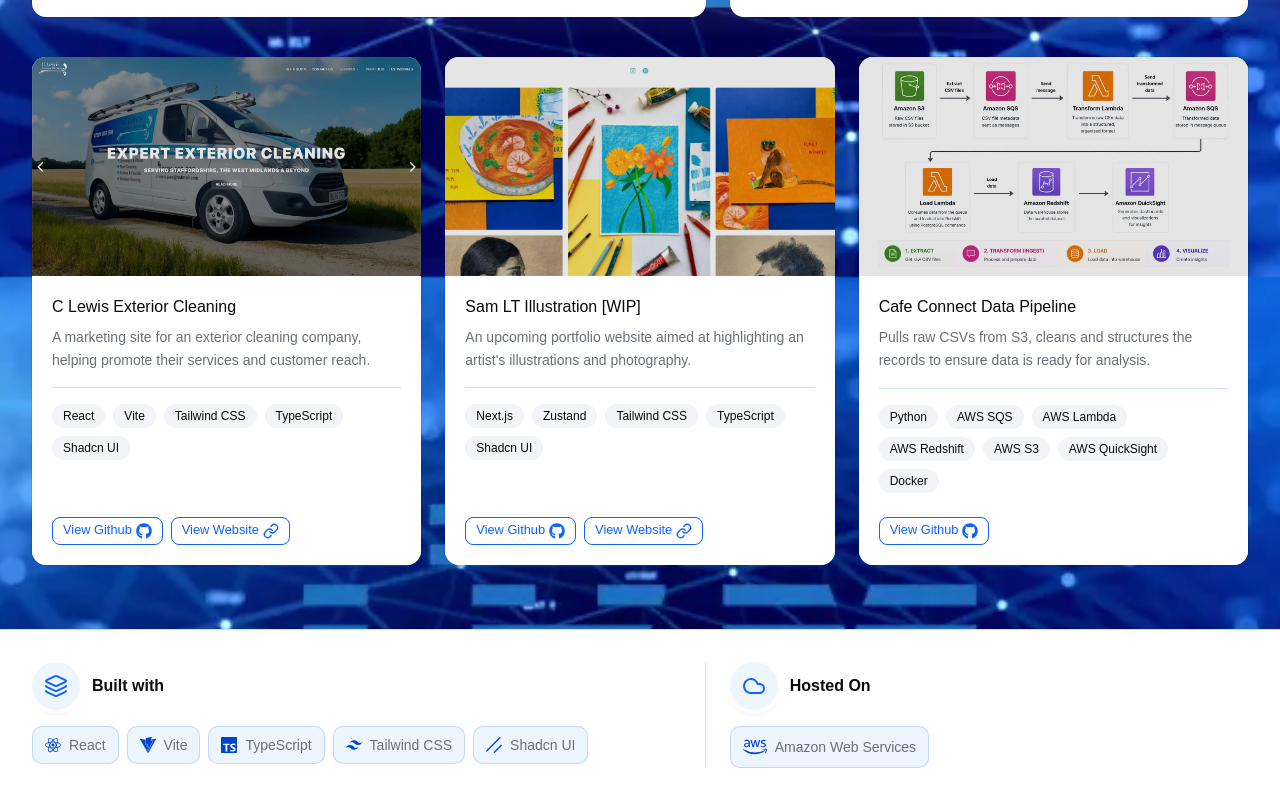
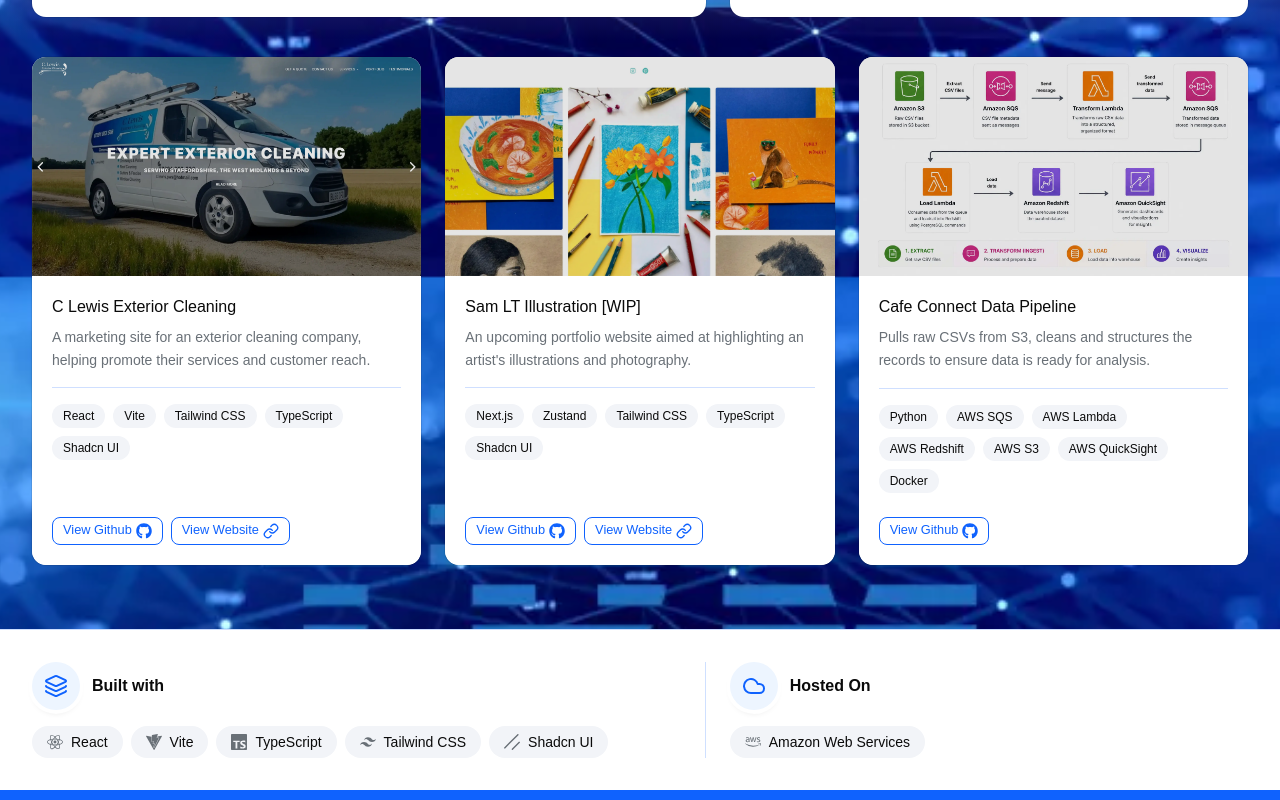
Before and after one commit to JoabFelton138/joab-portfolio, a React (Vite) app in the folder joab-portfolio/: page / in a window 1280 px wide. Shown: the part 1323-2123 px from the top of the page. Built offline with nearby package versions, Linux system fonts and the light colour scheme.

Commit message:
style: replaced custom badge with shad

```diff
--- a/joab-portfolio/src/components/Footer.tsx
+++ b/joab-portfolio/src/components/Footer.tsx
@@ -1,16 +1,17 @@
 import { Cloud, Layers } from "lucide-react";
 import { IconCircle } from "./IconCircle";
+import { Badge } from "./ui/badge";
 import { SiReact, SiShadcnui, SiTailwindcss, SiTypescript, SiVite } from "react-icons/si";
 import { FaAws } from "react-icons/fa";
 
 export const Footer = () => {
 
-    const iconClass = "size-4 text-icon-nested";
+    const iconClass = "text-muted-foreground";
     const iconCircleClass = "size-12 shrink-0";
     const titleContainerClass = "flex items-center gap-3";
     const titleIconClass = "size-6 text-icon";
-    const badgeClass = "inline-flex items-center gap-2 rounded-lg border border-border-accent bg-fill-soft px-3 py-2";
-    const spanClass = "text-sm text-muted-foreground";
+    const badgeClass =
+        "h-8 gap-2 border-transparent bg-muted px-3.5 text-sm font-medium text-foreground [&>svg]:size-4!";
 
     const techStack = [
         {
@@ -37,14 +38,14 @@
 
     const hostedBy = {
         name: "Amazon Web Services",
-        icon: <FaAws className="size-6 text-icon-nested" />
+        icon: <FaAws className="text-muted-foreground" />
     };
 
     return (
-        <footer className="border-t border-border bg-background">
+        <footer className="border-t border-border-accent bg-background">
         <div className="mx-auto w-full max-w-7xl px-8 py-8">
             <div className="grid grid-cols-1 md:grid-cols-[1.3fr_1fr] gap-y-6 gap-x-4 md:gap-6">
-                <div className="space-y-4 border-b border-border pb-8 md:border-b-0 md:border-r md:pb-0 md:pr-6">
+                <div className="space-y-4 border-b border-border-accent pb-8 md:border-b-0 md:border-r md:pb-0 md:pr-6">
                     <div className={titleContainerClass}>
                           <IconCircle className={iconCircleClass}>
                                 <Layers className={titleIconClass} />
@@ -53,13 +54,14 @@
                     </div>
                     <div className="flex flex-wrap gap-2">
                         {techStack.map((tech) => (
-                            <div
-                                className={`flex ${badgeClass}`}
+                            <Badge
+                                variant="secondary"
+                                className={badgeClass}
                                 key={tech.name}
                             >
                                 {tech.icon}
-                                <span className={spanClass}>{tech.name}</span>
-                            </div>
+                                {tech.name}
+                            </Badge>
                         ))}
                     </div>
                 </div>
@@ -70,12 +72,10 @@
                             </IconCircle>
                         <h3 className="font-semibold">Hosted On</h3>
                     </div>
-                    <div className={`inline-flex ${badgeClass}`}>
+                    <Badge variant="secondary" className={badgeClass}>
                         {hostedBy.icon}
-                        <span className={spanClass}>
-                            {hostedBy.name}
-                        </span>
-                    </div>
+                        {hostedBy.name}
+                    </Badge>
                 </div>
             </div>
             </div>
```
